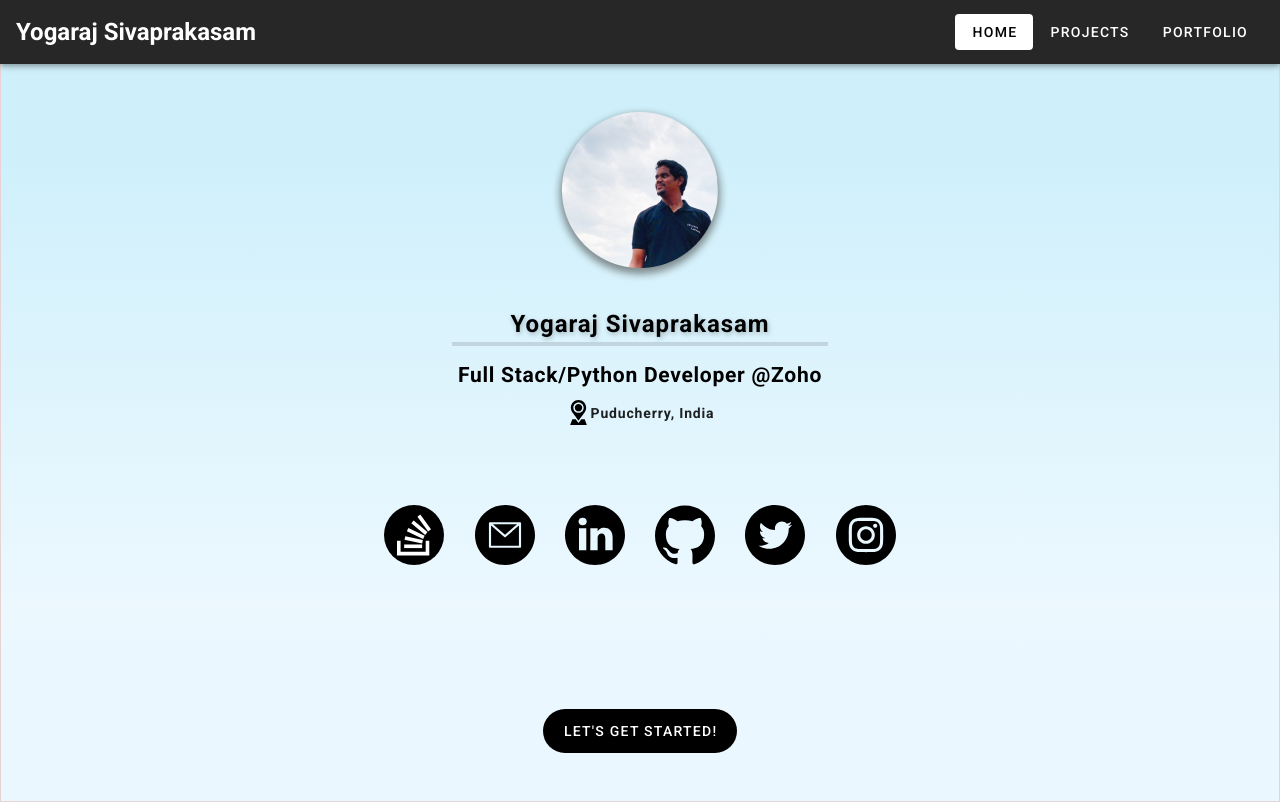
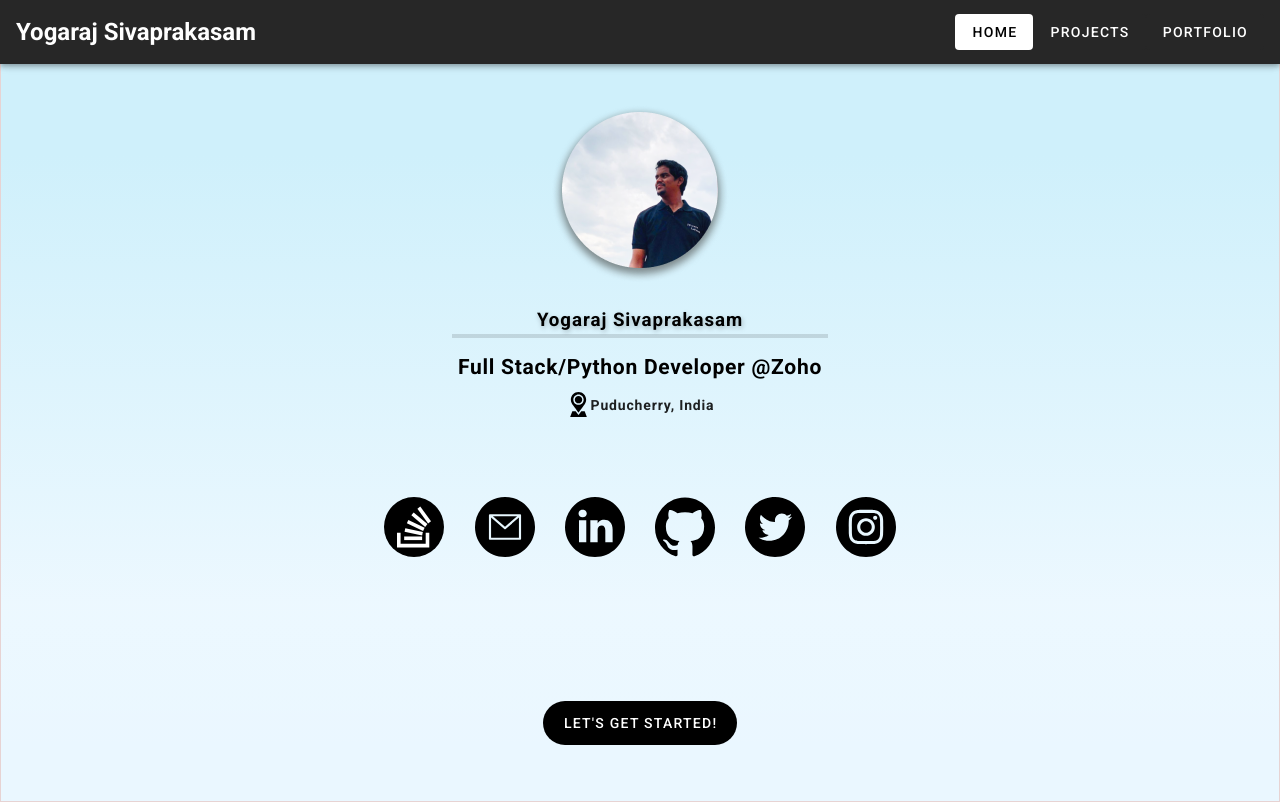
Before and after one commit to syogaraj/personal-portfolio, a Vue app: page /#/home in a window 1280 px wide. Built offline with nearby package versions, Linux system fonts and the light colour scheme.

Commit message:
added general info as section

```diff
--- a/src/views/Home.vue
+++ b/src/views/Home.vue
@@ -1,7 +1,7 @@
 <template>
-  <div class="home">
+  <section class="home">
     <GeneralInfo/>
-  </div>
+  </section>
 </template>
 
 <script>
```
